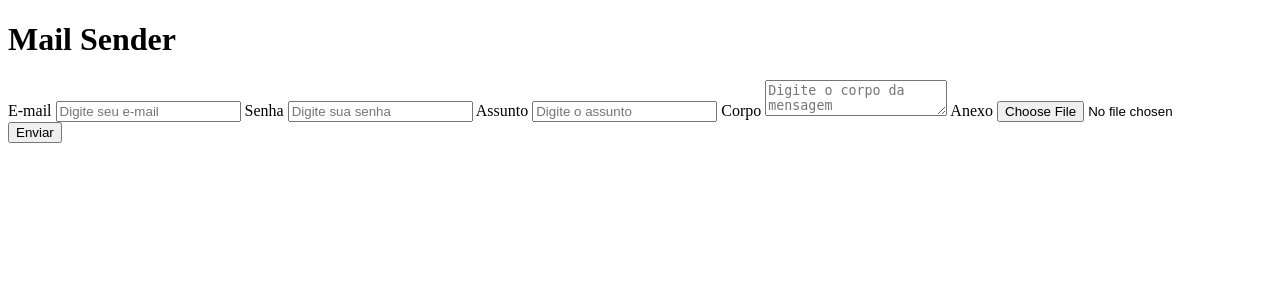
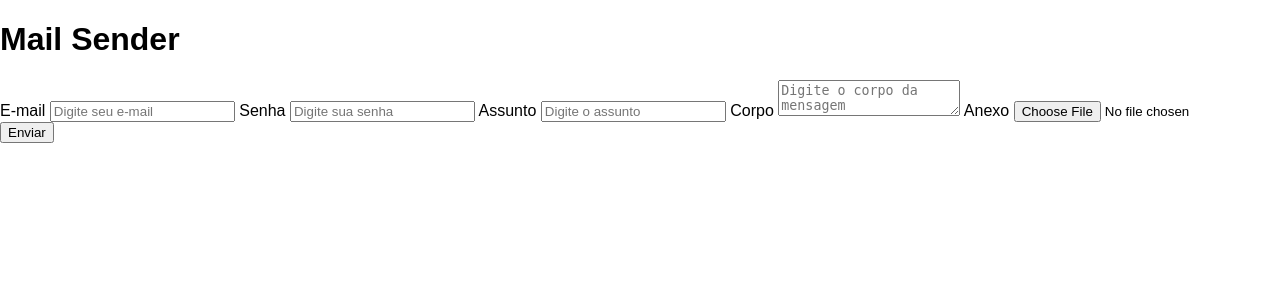
Before and after one commit to 0thigs/Mailer_Send, a Flask app: page / in a window 1280 px wide. Shown: the top 300 px of the page. Run offline with Flask 3, Linux system fonts and the light colour scheme.

Commit message:
Update: Body Style

```diff
--- /dev/null
+++ b/src/static/styles.css
@@ -0,0 +1,5 @@
+body {
+    font-family: Arial, sans-serif;
+    margin: 0;
+    padding: 0;
+  }
--- a/src/templates/index.html
+++ b/src/templates/index.html
@@ -5,6 +5,7 @@
   <meta charset="UTF-8">
   <meta name="viewport" content="width=device-width, initial-scale=1.0">
   <title>Mail Sender</title>
+  <link rel="stylesheet" href="/static/styles.css">
 </head>
 
 <body>
```
